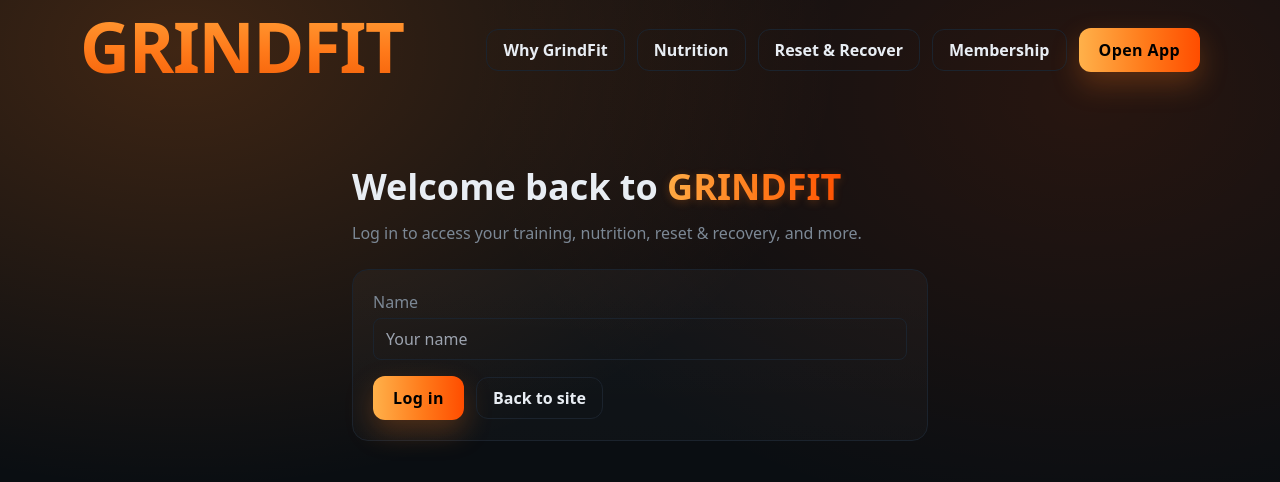
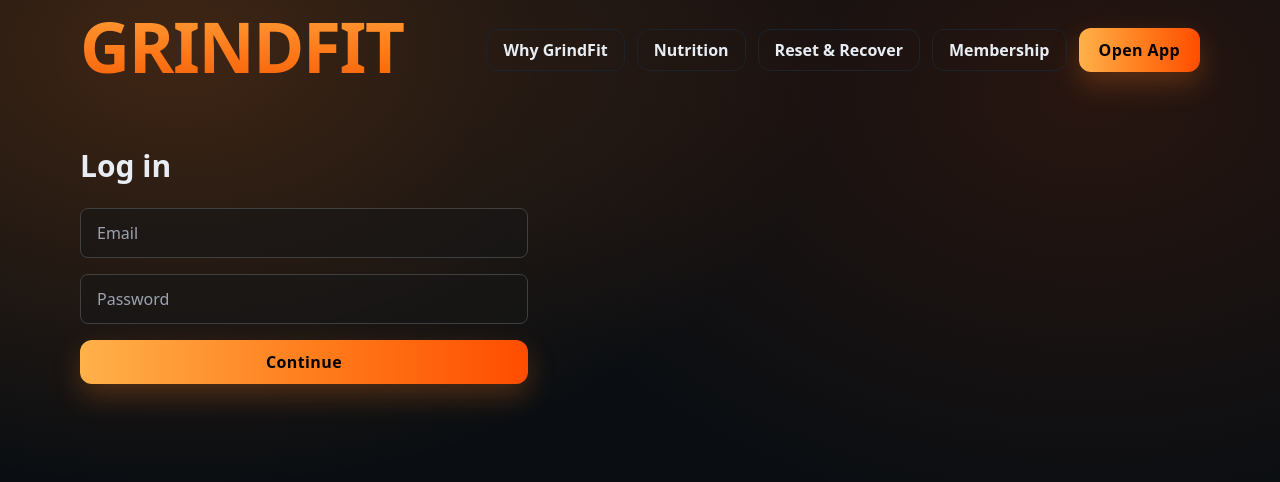
Before and after one commit to GrindFit/grindfit-webapp, a Next.js app: page /login in a window 1280 px wide. Shown: the top 482 px of the page. Built offline with nearby package versions, Linux system fonts and the light colour scheme.

Commit message:
Update login.js

```diff
--- a/pages/login.js
+++ b/pages/login.js
@@ -1,55 +1,36 @@
 // pages/login.js
-import { useState, useEffect } from "react";
-import Link from "next/link";
+import { useRouter } from "next/router";
 import Nav from "../components/Nav";
 
 export default function Login() {
-  const [name, setName] = useState("");
-
-  // If already has a profile, bounce to /member
-  useEffect(() => {
-    try {
-      const raw = localStorage.getItem("grindfit_profile");
-      if (raw) window.location.href = "/member";
-    } catch {}
-  }, []);
+  const router = useRouter();
 
   function onSubmit(e) {
     e.preventDefault();
-    const profile = { name: name?.trim() || "Member" };
-    try {
-      localStorage.setItem("grindfit_profile", JSON.stringify(profile));
-    } catch {}
-    window.location.href = "/member";
+    // Fake login -> send to members dashboard
+    router.push("/member");
   }
 
   return (
     <>
       <Nav />
-      <main className="gf-container py-12 lg:py-16">
-        <section className="max-w-xl mx-auto">
-          <h1 className="text-4xl font-extrabold leading-tight">
-            Welcome back to <span className="brand-word">GRINDFIT</span>
-          </h1>
-          <p className="mt-3 small-dim">
-            Log in to access your training, nutrition, reset &amp; recovery, and more.
-          </p>
-
-          <form onSubmit={onSubmit} className="gf-card mt-6 space-y-4">
-            <div>
-              <label className="small-dim block mb-1">Name</label>
-              <input
-                value={name}
-                onChange={(e) => setName(e.target.value)}
-                placeholder="Your name"
-              />
-            </div>
-            <div className="flex items-center gap-3">
-              <button className="btn-primary" type="submit">Log in</button>
-              <Link className="btn-ghost" href="/">Back to site</Link>
-            </div>
-          </form>
-        </section>
+      <main className="gf-container py-12">
+        <h1 className="text-3xl font-extrabold mb-6">Log in</h1>
+        <form onSubmit={onSubmit} className="max-w-md space-y-4">
+          <input
+            type="email"
+            required
+            placeholder="Email"
+            className="w-full rounded-lg px-4 py-3 bg-neutral-900/60 border border-neutral-700"
+          />
+          <input
+            type="password"
+            required
+            placeholder="Password"
+            className="w-full rounded-lg px-4 py-3 bg-neutral-900/60 border border-neutral-700"
+          />
+          <button className="btn-primary w-full">Continue</button>
+        </form>
       </main>
     </>
   );
```
